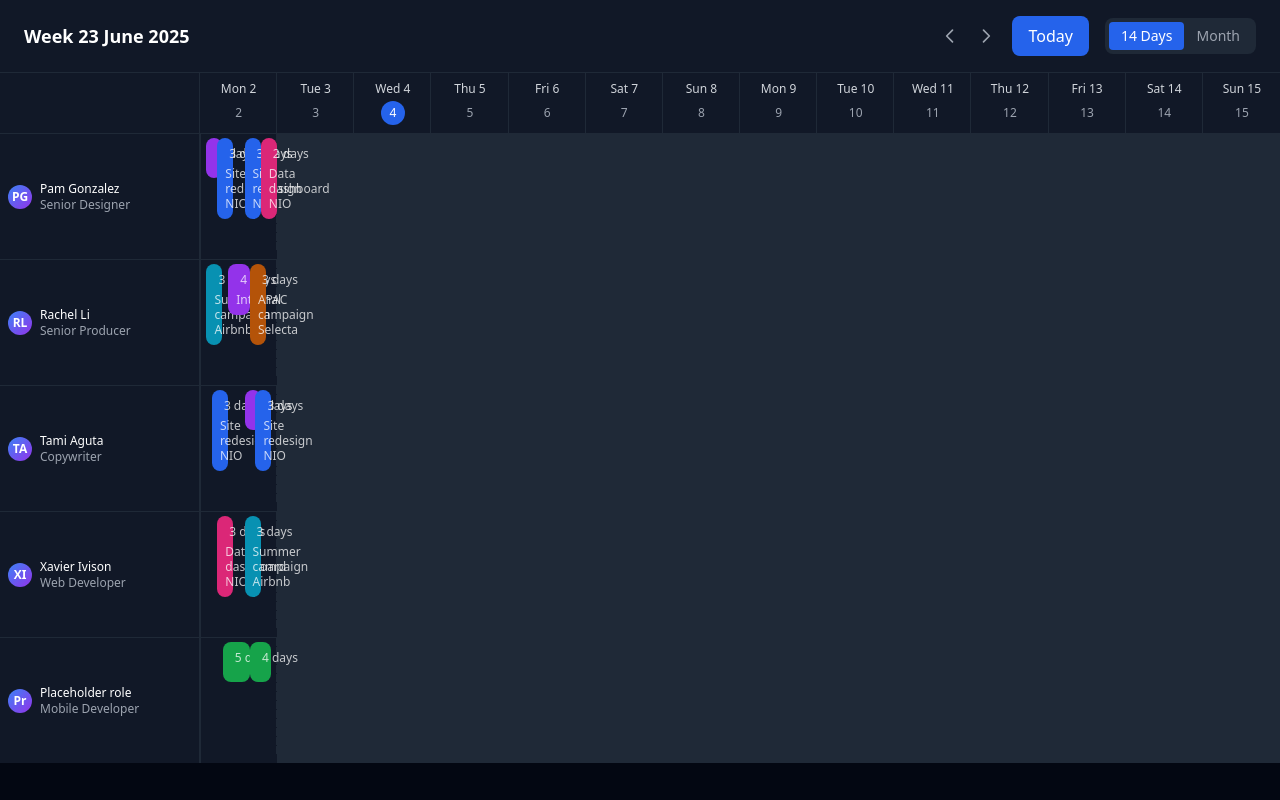
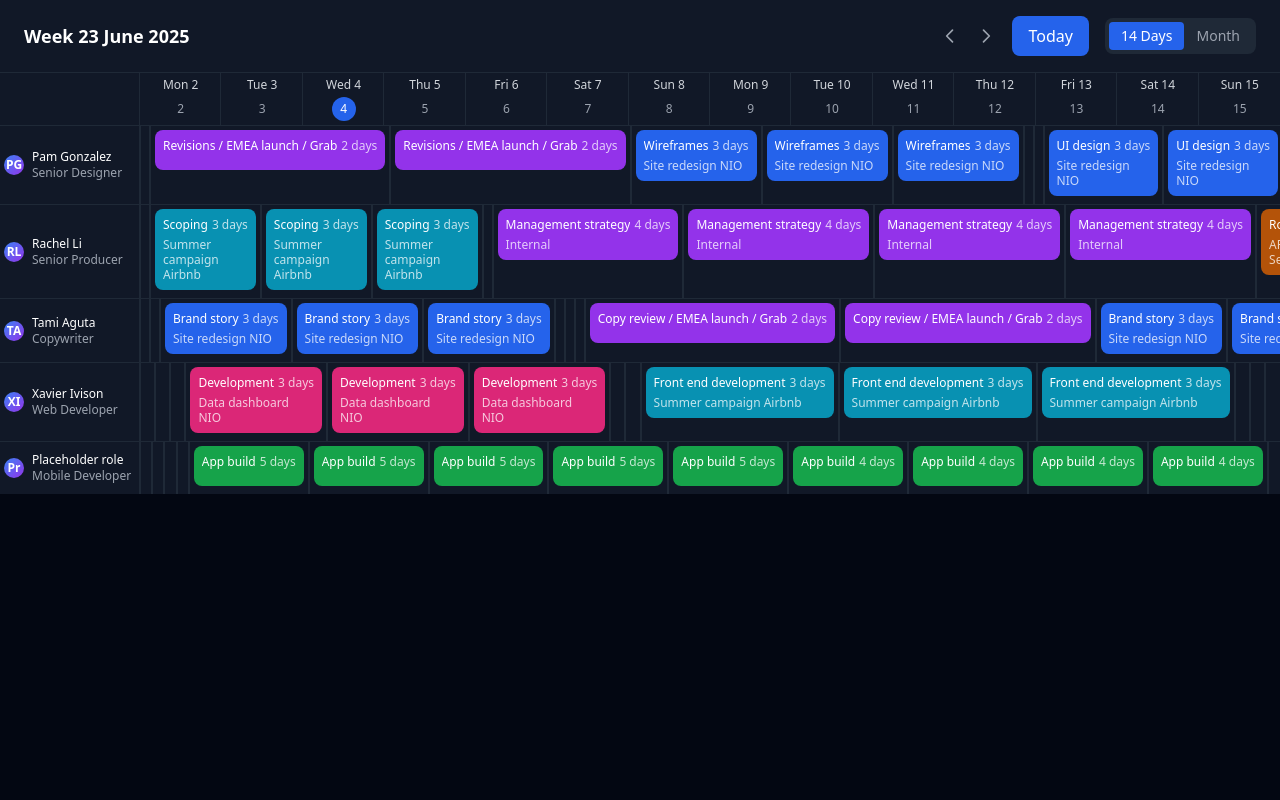
Before and after one commit to japmaco/drag-drop-scheduler-pro, a React (Vite) app: page / in a window 1280 px wide. Built offline with nearby package versions, Linux system fonts and the light colour scheme.

Commit message:
Fix: Calendar grid and name box adjustments
Ensure calendar grid displays all days of the year, fix booking display, and adjust name box height and width.

```diff
--- a/src/components/CalendarGrid.tsx
+++ b/src/components/CalendarGrid.tsx
@@ -1,3 +1,4 @@
+
 import React, { useState } from 'react';
 import { TaskBlock } from './TaskBlock';
 
@@ -44,20 +45,20 @@ export const CalendarGrid: React.FC<CalendarGridProps> = ({
     const dayNames = ['Mon', 'Tue', 'Wed', 'Thu', 'Fri', 'Sat', 'Sun'];
 
     if (view === 'week') {
-      // 14-day view instead of 7-day
+      // 14-day view
       const startOfWeek = new Date(currentDate);
       const dayOfWeek = currentDate.getDay();
       const mondayOffset = dayOfWeek === 0 ? -6 : 1 - dayOfWeek;
       startOfWeek.setDate(currentDate.getDate() + mondayOffset);
 
-      for (let i = 0; i < 14; i++) { // Changed from 7 to 14
+      for (let i = 0; i < 14; i++) {
         const day = new Date(startOfWeek);
         day.setDate(startOfWeek.getDate() + i);
         const isToday = day.toDateString() === new Date().toDateString();
 
         days.push({
           day: day.getDate(),
-          name: `${dayNames[i % 7]} ${day.getDate()}`, // Use modulo for day names
+          name: `${dayNames[i % 7]} ${day.getDate()}`,
           dayOfWeek: dayNames[i % 7],
           isToday,
           fullDate: new Date(day)
@@ -85,7 +86,7 @@ export const CalendarGrid: React.FC<CalendarGridProps> = ({
       const currentDay = new Date(startDate);
       while (currentDay <= endDate) {
         const dayOfWeek = currentDay.getDay();
-        const dayIndex = dayOfWeek === 0 ? 6 : dayOfWeek - 1; // Convert Sunday (0) to index 6
+        const dayIndex = dayOfWeek === 0 ? 6 : dayOfWeek - 1;
         const isToday = currentDay.toDateString() === new Date().toDateString();
         const isCurrentMonth = currentDay.getMonth() === month;
 
@@ -152,19 +153,19 @@ export const CalendarGrid: React.FC<CalendarGridProps> = ({
     return startIndex !== -1 || endIndex !== -1;
   };
 
-  const gridCols = view === 'week' ? 14 : days.length > 21 ? 7 : days.length; // Changed from 7 to 14
-  const nameColumnWidth = view === 'week' ? '200px' : '200px'; // Reduced from 300px/250px
+  const gridCols = view === 'week' ? 14 : days.length > 21 ? 7 : days.length;
+  const nameColumnWidth = view === 'week' ? '140px' : '140px'; // Reduced by 30%
 
   return (
     <div className="flex-1 bg-gray-950 overflow-auto">
       {/* Day names grid */}
       <div className="sticky top-0 bg-gray-900 border-b border-gray-800 z-10">
         <div className="grid gap-px" style={{ gridTemplateColumns: `${nameColumnWidth} repeat(${gridCols}, 1fr)` }}>
-          <div className="bg-gray-900 p-2 border-r border-gray-800"></div> {/* Reduced padding from p-4 to p-2 */}
+          <div className="bg-gray-900 p-1 border-r border-gray-800"></div>
           {days.map((day, index) => {
             if (view === 'month' && index >= gridCols) return null;
             return (
-              <div key={index} className="bg-gray-900 p-2 text-center border-r border-gray-800 last:border-r-0"> {/* Reduced padding */}
+              <div key={index} className="bg-gray-900 p-1 text-center border-r border-gray-800 last:border-r-0">
                 <div className={`text-xs font-medium ${
                   view === 'month' && !day.isCurrentMonth ? 'text-gray-600' : 'text-gray-300'
                 }`}>
@@ -195,9 +196,9 @@ export const CalendarGrid: React.FC<CalendarGridProps> = ({
                 {users.map((user) => (
                   <div key={`${user.id}-week-${weekIndex}`} className="grid gap-px border-b border-gray-800 last:border-b-0" style={{ gridTemplateColumns: `${nameColumnWidth} repeat(7, 1fr)` }}>
                     {/* Team member name column */}
-                    <div className="bg-gray-900 p-2 border-r border-gray-800 flex items-center">
+                    <div className="bg-gray-900 p-1 border-r border-gray-800 flex items-center min-h-[30px]">
                       <div className="flex items-center gap-2 w-full">
-                        <div className="w-6 h-6 rounded-full bg-gradient-to-br from-blue-500 to-purple-600 flex items-center justify-center text-white text-xs font-semibold flex-shrink-0">
+                        <div className="w-5 h-5 rounded-full bg-gradient-to-br from-blue-500 to-purple-600 flex items-center justify-center text-white text-xs font-semibold flex-shrink-0">
                           {user.name.split(' ').map(n => n[0]).join('')}
                         </div>
                         <div className="min-w-0 flex-1">
@@ -207,25 +208,43 @@ export const CalendarGrid: React.FC<CalendarGridProps> = ({
                       </div>
                     </div>
 
-                    {/* Calendar row for this user and week */}
-                    <div className="col-span-7 relative bg-gray-900 min-h-[60px]">
-                      <div className="grid grid-cols-7 gap-px h-full">
+                    {/* Day cells for this user and week */}
                     {days.slice(weekIndex * 7, (weekIndex + 1) * 7).map((day, dayIndex) => (
                       <div
                         key={`${day.day}-${user.id}-${weekIndex}`}
-                            className={`bg-gray-900 p-1 border-r border-gray-800 last:border-r-0 hover:bg-gray-800/30 transition-colors ${
+                        className={`bg-gray-900 p-1 border-r border-gray-800 last:border-r-0 hover:bg-gray-800/30 transition-colors min-h-[30px] relative ${
                           !day.isCurrentMonth ? 'opacity-50' : ''
                         }`}
                         onDragOver={handleDragOver}
                         onDrop={(e) => handleDrop(e, day.day, user.id)}
                       >
+                        {/* Tasks for this specific day and user */}
+                        {getTasksForUser(user.id)
+                          .filter(task => task.startDay <= day.day && task.endDay >= day.day)
+                          .map((task) => (
+                            <div key={task.id} className="mb-1">
+                              <TaskBlock
+                                id={task.id}
+                                title={task.title}
+                                subtitle={task.subtitle}
+                                duration={task.duration}
+                                color={task.color}
+                                isEditing={editingTask === task.id}
+                                isMultiDay={task.endDay > task.startDay}
+                                onEdit={() => {
+                                  setEditingTask(editingTask === task.id ? null : task.id);
+                                  onTaskEdit(task.id);
+                                }}
+                                onDragStart={(e) => handleDragStart(e, task.id)}
+                              />
+                            </div>
+                          ))}
+
                         {draggedTask && (
                           <div className="absolute inset-0 border-2 border-dashed border-blue-500/30 rounded-lg pointer-events-none opacity-0 hover:opacity-100 transition-opacity" />
                         )}
                       </div>
                     ))}
-                      </div>
-                    </div>
                   </div>
                 ))}
               </div>
@@ -237,58 +256,31 @@ export const CalendarGrid: React.FC<CalendarGridProps> = ({
             {users.map((user) => (
               <div key={user.id} className="grid gap-px border-b border-gray-800 last:border-b-0" style={{ gridTemplateColumns: `${nameColumnWidth} repeat(${gridCols}, 1fr)` }}>
                 {/* Team member name column */}
-                <div className="bg-gray-900 p-2 border-r border-gray-800 flex items-center"> {/* Reduced padding */}
+                <div className="bg-gray-900 p-1 border-r border-gray-800 flex items-center min-h-[30px]">
                   <div className="flex items-center gap-2 w-full">
-                    <div className="w-6 h-6 rounded-full bg-gradient-to-br from-blue-500 to-purple-600 flex items-center justify-center text-white text-xs font-semibold flex-shrink-0">
+                    <div className="w-5 h-5 rounded-full bg-gradient-to-br from-blue-500 to-purple-600 flex items-center justify-center text-white text-xs font-semibold flex-shrink-0">
                       {user.name.split(' ').map(n => n[0]).join('')}
                     </div>
                     <div className="min-w-0 flex-1">
-                      <div className="text-white text-xs font-medium truncate">{user.name}</div> {/* Reduced text size */}
+                      <div className="text-white text-xs font-medium truncate">{user.name}</div>
                       <div className="text-gray-400 text-xs truncate">{user.role}</div>
                     </div>
                   </div>
                 </div>
 
-                {/* Calendar row for this user */}
-                <div className={`col-span-${gridCols} relative bg-gray-900 min-h-[60px]`}> {/* Reduced height from 100px to 60px */}
-                  <div className={`grid grid-cols-${gridCols} gap-px h-full`}>
+                {/* Day cells for this user */}
                 {days.slice(0, gridCols).map((day) => (
                   <div
                     key={`${day.day}-${user.id}`}
-                        className="bg-gray-900 p-1 border-r border-gray-800 last:border-r-0 hover:bg-gray-800/30 transition-colors" // Reduced padding from p-3 to p-1
+                    className="bg-gray-900 p-1 border-r border-gray-800 last:border-r-0 hover:bg-gray-800/30 transition-colors min-h-[30px] relative"
                     onDragOver={handleDragOver}
                     onDrop={(e) => handleDrop(e, day.day, user.id)}
                   >
-                        {draggedTask && (
-                          <div className="absolute inset-0 border-2 border-dashed border-blue-500/30 rounded-lg pointer-events-none opacity-0 hover:opacity-100 transition-opacity" />
-                        )}
-                      </div>
-                    ))}
-                  </div>
-
-                  {/* Tasks positioned absolutely */}
-                  <div className="absolute inset-0 p-1"> {/* Reduced padding from p-3 to p-1 */}
-                    {getTasksForUser(user.id).map((task) => {
-                      if (!isTaskVisible(task)) return null;
-
-                      const startPos = getTaskStartPosition(task);
-                      const width = getTaskWidth(task);
-
-                      if (startPos === -1) return null;
-
-                      const leftPercentage = (startPos / gridCols) * 100;
-                      const widthPercentage = (width / gridCols) * 100;
-
-                      return (
-                        <div
-                          key={task.id}
-                          className="absolute top-1" // Reduced from top-3 to top-1
-                          style={{
-                            left: `${leftPercentage}%`,
-                            width: `${widthPercentage - 0.5}%`,
-                            zIndex: 10
-                          }}
-                        >
+                    {/* Tasks for this specific day and user */}
+                    {getTasksForUser(user.id)
+                      .filter(task => task.startDay <= day.day && task.endDay >= day.day)
+                      .map((task) => (
+                        <div key={task.id} className="mb-1">
                           <TaskBlock
                             id={task.id}
                             title={task.title}
@@ -296,7 +288,7 @@ export const CalendarGrid: React.FC<CalendarGridProps> = ({
                             duration={task.duration}
                             color={task.color}
                             isEditing={editingTask === task.id}
-                            isMultiDay={width > 1}
+                            isMultiDay={task.endDay > task.startDay}
                             onEdit={() => {
                               setEditingTask(editingTask === task.id ? null : task.id);
                               onTaskEdit(task.id);
@@ -304,10 +296,13 @@ export const CalendarGrid: React.FC<CalendarGridProps> = ({
                             onDragStart={(e) => handleDragStart(e, task.id)}
                           />
                         </div>
-                      );
-                    })}
+                      ))}
+
+                    {draggedTask && (
+                      <div className="absolute inset-0 border-2 border-dashed border-blue-500/30 rounded-lg pointer-events-none opacity-0 hover:opacity-100 transition-opacity" />
+                    )}
                   </div>
-                </div>
+                ))}
               </div>
             ))}
           </>
```
Lines whose indentation alone changed are shown as unchanged.
